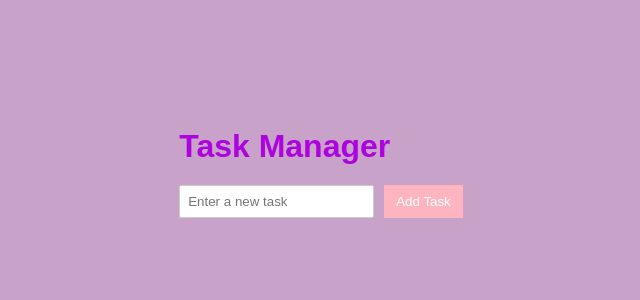
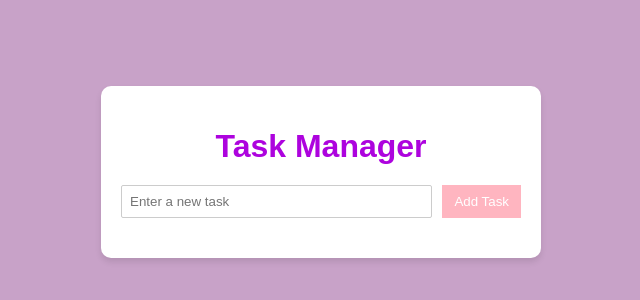
Before and after one commit to rebeccajones200/my-todo-app, a React (Create React App) app: page / in a window 1280 px wide. Shown: the part 228-528 px from the top of the page, without its empty margins (319-959 px from the left). Built offline with nearby package versions, Linux system fonts and the light colour scheme.

Commit message:
removed comments from code

```diff
--- a/src/App.tsx
+++ b/src/App.tsx
@@ -3,7 +3,7 @@ import Task from "./components/Task";
 import TaskInput from "./components/TaskInput";
 import './App.css';
 
-//what task looks like
+
 interface Task {
   id: number;
   text: string;
@@ -11,18 +11,18 @@ interface Task {
 }
 
 const App: React.FC = () => {
-  const [tasks, setTasks] = useState<Task[]>([]); //state to store tasks
+  const [tasks, setTasks] = useState<Task[]>([]);
 
   const addTask = (taskText: string): void => {
     const newTask: Task = {
-      id: Date.now(), //generating a unique id
+      id: Date.now(),
       text: taskText,
       completed: false,
     };
-    setTasks((prevTasks) => [...prevTasks, newTask]); //updating the state
+    setTasks((prevTasks) => [...prevTasks, newTask]);
   };
 
-  //finnd task in list, switch completed i.e true or false
+
   const toggleComplete = (index: number) => {
     setTasks((prevTasks) =>
       prevTasks.map((task, i) =>
@@ -31,22 +31,22 @@ const App: React.FC = () => {
     );
   };
 
- //delete task
+
   const deleteTask = (index: number) => {
     setTasks((prevTasks) => prevTasks.filter((_, i) => i !== index));
   };
 
-  //pass addTask to taskInput and loop through task array and renders
+
   return (
-    <div className='conatiner'>
+    <div className='container'>
     <h1>Task Manager</h1>
       <TaskInput addTask={addTask} />
       <ul className='task-list'>
         {tasks.map((task, index) => (
           <Task
-            key={task.id} //ensure key is unique
+            key={task.id}
             task={task}
-            index={index} //pass the index to task component
+            index={index}
             toggleComplete={toggleComplete}
             deleteTask={deleteTask}
           />
```
Also changed, not shown: 1 other file (tests, documents, lock files or other folders).
